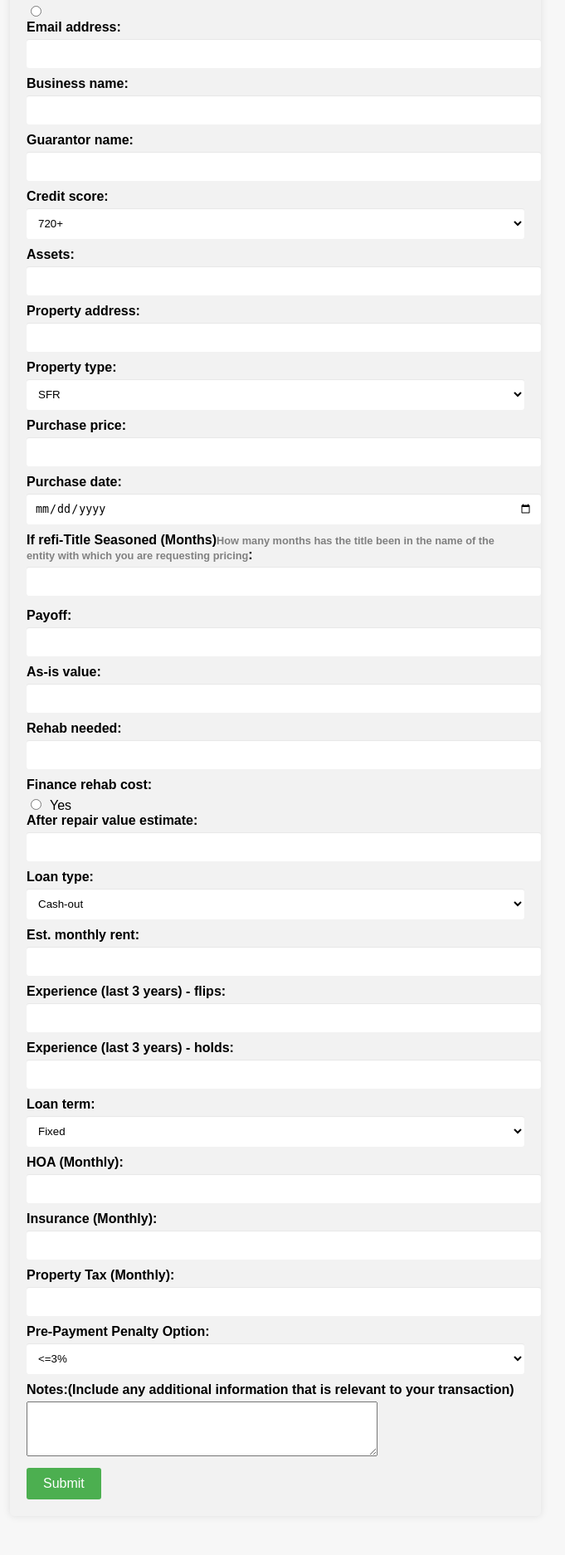
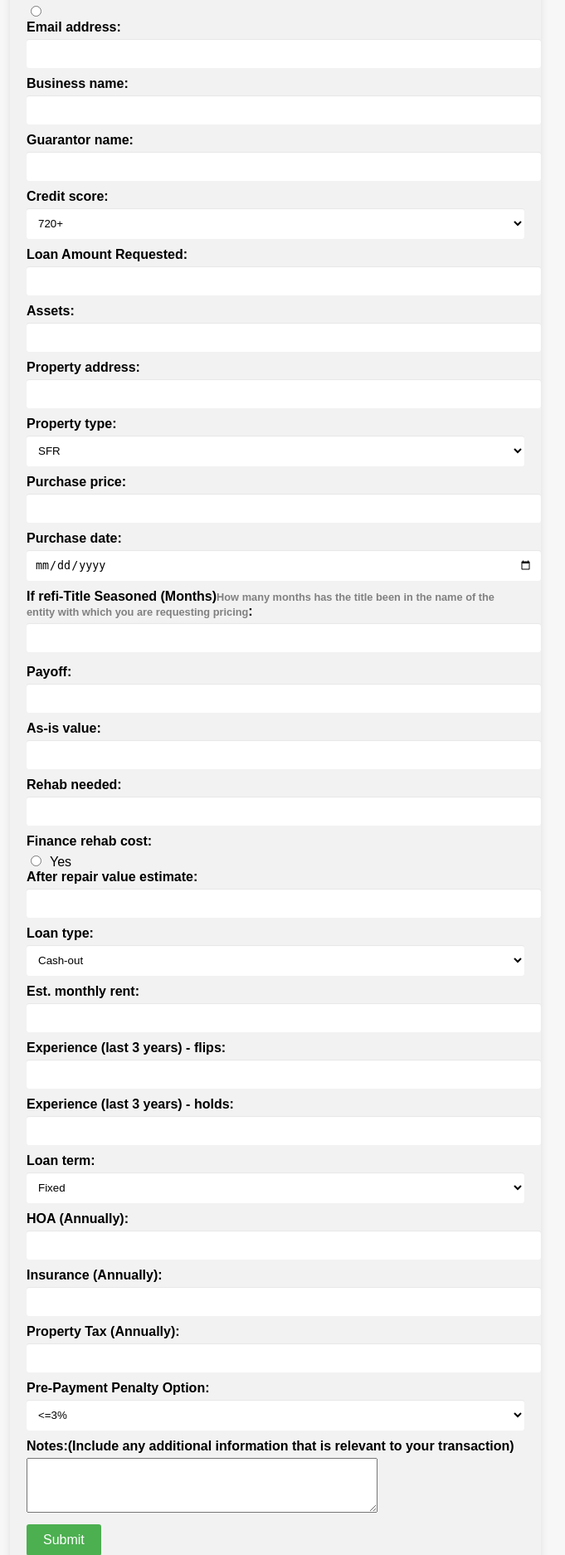
Before and after one commit to btrip1981/lenderpriceautomation, a Flask app: page / in a window 1280 px wide. Shown: the part 682-2556 px from the top of the page at 83% size, without its empty margins (308-989 px from the left). Before the commit the page ends 2489 px from the top, so only its background shows below. Run offline with Flask 2, Linux system fonts and the light colour scheme; some libraries are stand-ins or nearby versions.

Commit message:
Update index.html

```diff
--- a/templates/index.html
+++ b/templates/index.html
@@ -135,6 +135,9 @@ small {
 
       </select><br>
 
+       <label for="loan_amt">Loan Amount Requested:</label>
+      <input type="text" id="loan_amt" name="loan_amt"><br>
+
       <label for="assets">Assets:</label>
       <input type="number" id="assets" name="assets" step="0.01" required><br>
 
@@ -195,11 +198,11 @@ small {
       <option value="ARM">ARM</option>
       <option value="either">Either</option>
        </select><br>
-      <label for="HOA">HOA (Monthly):</label>
+      <label for="HOA">HOA (Annually):</label>
       <input type="number" id="HOA" name="HOA"step="0.01" ><br>
-      <label for="insurance">Insurance (Monthly):</label>
+      <label for="insurance">Insurance (Annually):</label>
       <input type="number" id="insurance" name="insurance" step="0.01" required><br>
-      <label for="property_tax">Property Tax (Monthly):</label>
+      <label for="property_tax">Property Tax (Annually):</label>
       <input type="number" id="property_tax" name="property_tax" step="0.01" required><br>
       <label for="pre_pay">Pre-Payment Penalty Option:</label>
        <select id="pre_pay" name="pre_pay">
```
